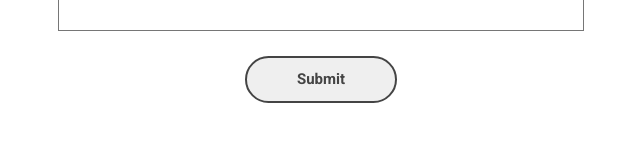
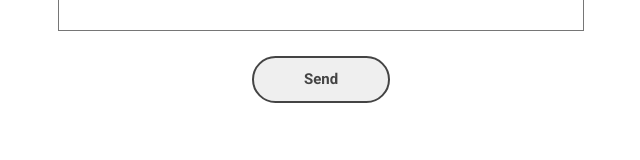
Before and after one commit to SuvorovNikita/portfolio-react, a React (Create React App) app: page / in a window 1280 px wide. Shown: the part 3564-3724 px from the top of the page, without its empty margins (319-959 px from the left). Built offline with nearby package versions, Linux system fonts and the light colour scheme.

Commit message:
add link

```diff
--- a/src/component/Project/Project.jsx
+++ b/src/component/Project/Project.jsx
@@ -29,7 +29,7 @@ const Project = () => {
                                 '/>
 
                     <ProjectItem
-                        href='https://images.wallpaperscraft.com/image/books_shelf_reading_125442_1280x720.jpg'
+                        href='https://suvorovnikita.github.io/todo/'
                         style={book}
                         title='Todo list'
                         subText='Lorem ipsum dolor sit amet, consectetur adipiscing elit '/>
--- a/src/component/contact/Contact.jsx
+++ b/src/component/contact/Contact.jsx
@@ -16,7 +16,7 @@ const Contact = () => {
                     <Input placeholder='Name'/>
                     <Input placeholder='Surname'/>
                     <Textarea placeholder='Enter your message'/>
-                    <Button  linkName='Submit'/>
+                    <Button  linkName='Send'/>
                 </form>
             </div>
         </div>
--- a/src/component/footer/Footer.jsx
+++ b/src/component/footer/Footer.jsx
@@ -13,7 +13,7 @@ const Footer = () => {
                     <a target='_blank' href='https://www.instagram.com/suvorov_ns/'> <FontAwesomeIcon className={styles.reactIcon} icon={faInstagram}/></a>
                     <a target='_blank' href='https://t.me/SuvorovNA'><FontAwesomeIcon className={styles.reactIcon} icon={faTelegramPlane}/></a>
                     <a target='_blank' href='https://github.com/SuvorovNikita'> <FontAwesomeIcon className={styles.reactIcon} icon={faGithub}/></a>
-                    <a target='_blank' href='https://www.linkedin.com/in/nikita-suvorov-4a95b51a2/'> <FontAwesomeIcon className={styles.reactIcon} icon={faLinkedin}/></a>
+                    <a target='_blank' href='https://www.linkedin.com/in/NikitaSuvorov/'> <FontAwesomeIcon className={styles.reactIcon} icon={faLinkedin}/></a>
                 </div>
                 <div className={styles.copyring}>All rights reserved</div>
             </div>
--- a/src/component/slogan/Slogan.jsx
+++ b/src/component/slogan/Slogan.jsx
@@ -8,7 +8,7 @@ const Slogan = () => {
         <div className={styles.slogan}>
             <div className={styles.container}>
                 <Title text='Now I consider variants of distant work.'/>
-                <Button linkName='Find me'/>
+                <Button linkName='Find me' href='https://t.me/SuvorovNA'/>
             </div>
         </div>
     )
```
